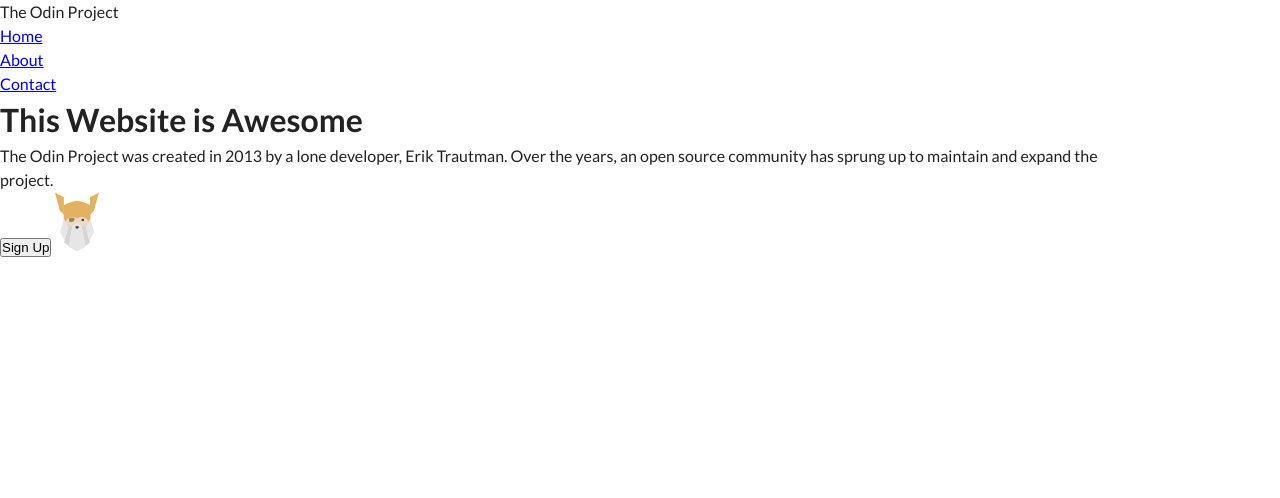
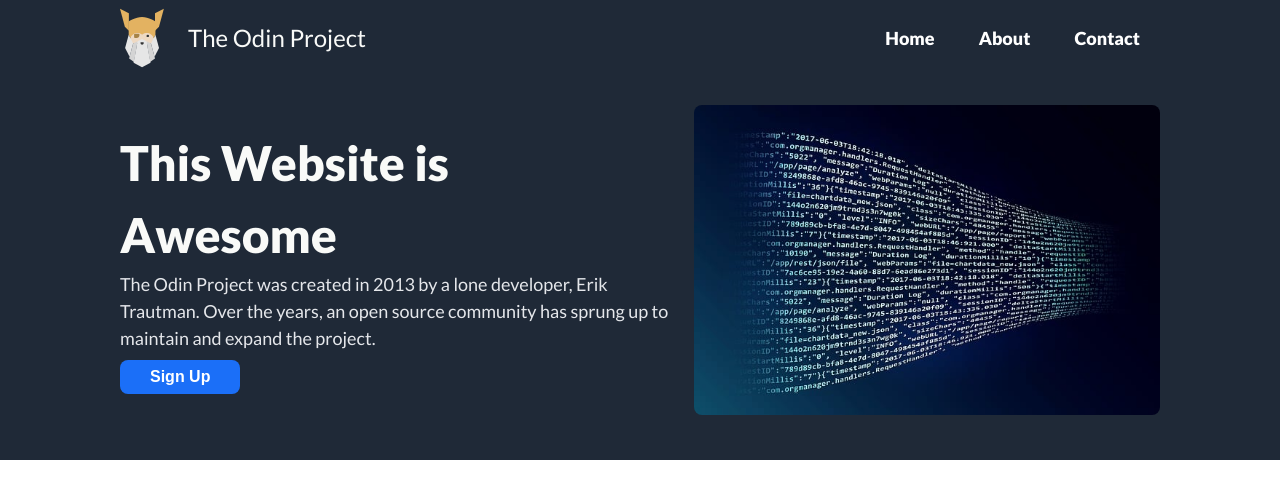
Before and after one commit to catadarius/Landing-Page, a plain HTML site: page index.html in a window 1280 px wide. Drawn offline with Linux system fonts and the light colour scheme.

Commit message:
create header area

```diff
--- a/index.html
+++ b/index.html
@@ -8,7 +8,11 @@
 </head>
 <body>
   <nav class="navbar">
-      <div class="container"><div class="logo">The Odin Project</div>
+      <div class="container">
+        <div class="logo_container">
+          <img src="/img/logo.svg" alt=""><div class="logo">The Odin Project</div>
+        </div>
+
       <ul class="nav">
         <li><a href="#">Home</a></li>
         <li><a href="#">About</a></li>
@@ -18,10 +22,12 @@
     </nav>
   <header class="header">
     <div class="container">
-      <h1>This Website is Awesome</h1>
+      <div>
+           <h1>This Website is Awesome</h1>
       <p>The Odin Project was created in 2013 by a lone developer, Erik Trautman. Over the years, an open source community has sprung up to maintain and expand the project.</p>
     <button>Sign Up</button>
-    <img src="/img/logo.svg" alt="">
+      </div>
+    <img src="/img/Programming.jpg" alt="">
     </div>
   </header>
 </body>
--- a/style.css
+++ b/style.css
@@ -7,8 +7,93 @@
 }
 
 body {
-  max-width: 1100px;
   font-family: "Lato", sans-serif;
   line-height: 1.5;
   color: #222;
+
 }
+
+.navbar a {
+  text-decoration: none;
+  color: white;
+  font-size: 18px;
+  font-weight: 900;
+  margin-right: 20px;
+}
+.navbar {
+  height: 60px;
+  background-color: #1F2937;
+}
+.navbar .container {
+  display: flex;
+  justify-content: space-between;
+  align-items: center;
+
+}
+.logo_container {
+  display: flex;
+  justify-content: center;
+  align-items: center;
+  gap: 24px;
+  color: #F9FAF8;
+  font-size: 24px;
+
+}
+
+.navbar ul {
+  display: flex;
+  gap: 24px;
+  list-style: none;
+
+}
+
+.navbar a:hover {
+  color: rgb(64, 64, 245);
+}
+
+.container {
+max-width: 1100px;
+margin: 0 auto;
+padding: 8px 30px;
+}
+
+.header {
+  min-height: 400px;
+  background-color: #1F2937;
+  color: #E5E7EB;
+  font-size: 18px;
+  display: flex;
+  align-items: center;
+}
+
+.header .container {
+  display: flex;
+  justify-content: space-between;
+  align-items: center;
+  gap: 24px;
+
+}
+
+.header img {
+width: 640px;
+height: 310px;
+border-radius: 8px;
+}
+
+.header h1 {
+  font-size: 48px;
+  font-weight: 900;
+  color: #F9FAF8;
+}
+
+.header button {
+
+  background-color: #1b6ff8;
+  padding: 8px 30px;
+  border-radius: 8px;
+  color: white;
+  border: none;
+  font-size: 16px;
+  font-weight: 700;
+  margin-top: 8px;
+}
```
Also changed, not shown: img/Programming.jpg (added).
